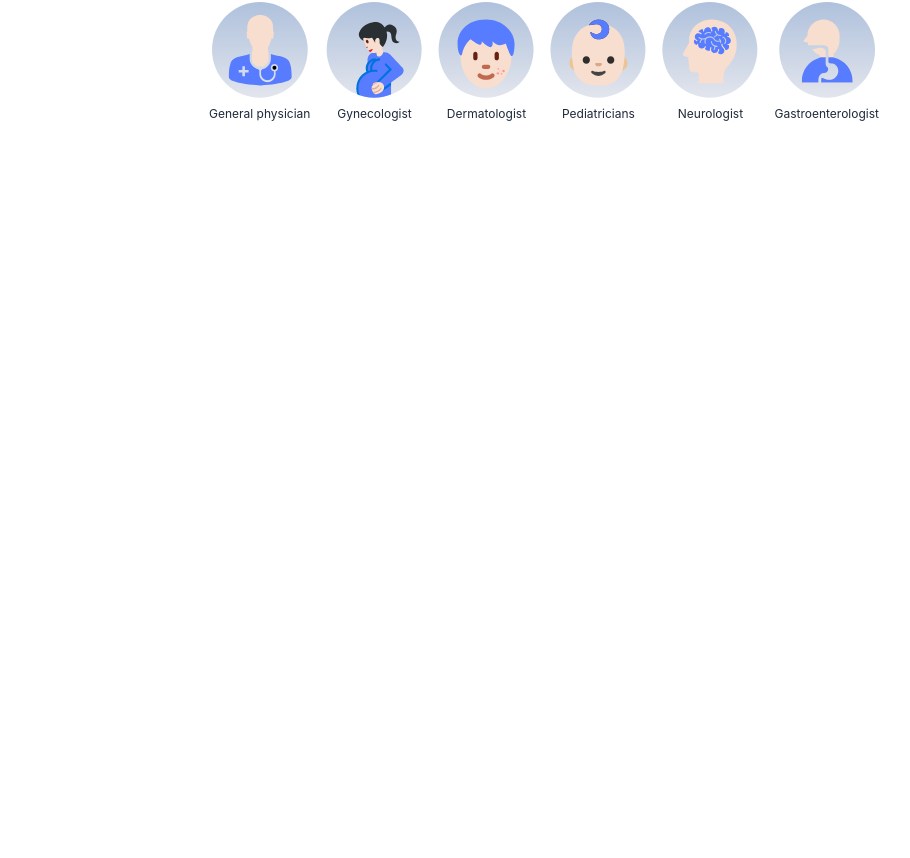
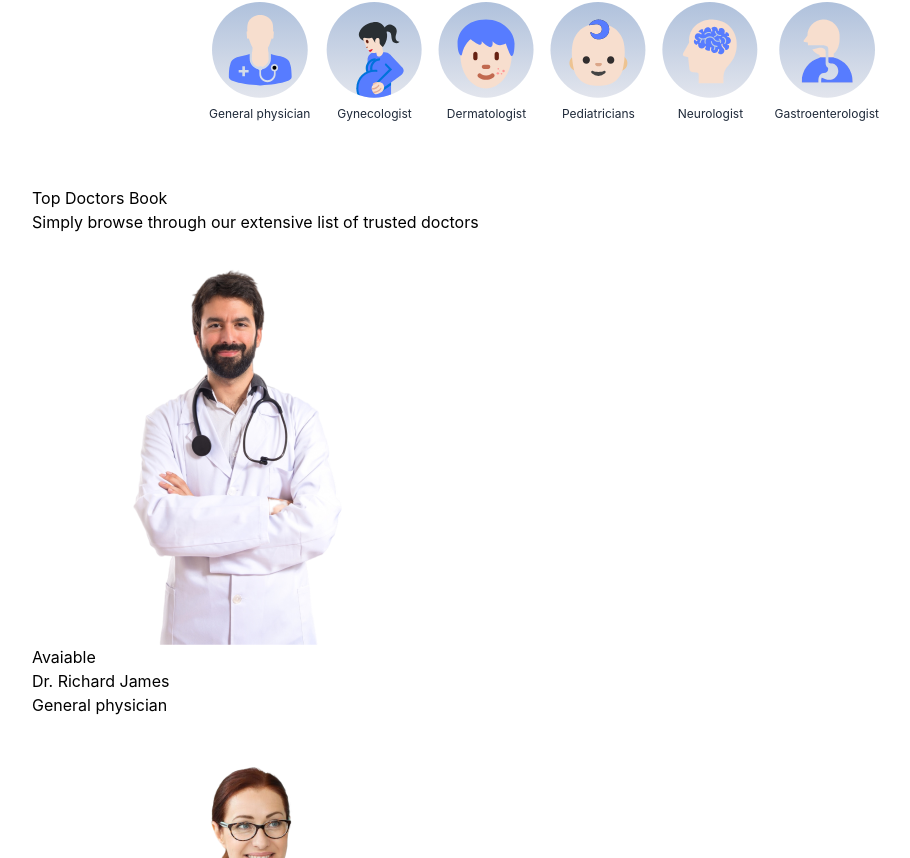
Before and after one commit to Shakithyanshaw/prescripto, a React (Vite) app in the folder frontend/: page / in a window 1280 px wide. Shown: the part 822-1680 px from the top of the page, without its empty margins (96-1006 px from the left). Before the commit the page ends 1008 px from the top, so only its background shows below. Built offline with nearby package versions, Linux system fonts and the light colour scheme.

Commit message:
code top doctors component structure

```diff
--- /dev/null
+++ b/frontend/src/components/TopDoctors.jsx
@@ -0,0 +1,29 @@
+import React from 'react';
+import { doctors } from '../assets/assets';
+
+const TopDoctors = () => {
+  return (
+    <div>
+      <h1>Top Doctors Book</h1>
+      <p>Simply browse through our extensive list of trusted doctors</p>
+      <div>
+        {doctors.slice(0, 10).map((item, index) => (
+          <div>
+            <img src={item.image} alt="" />
+            <div>
+              <div>
+                <p></p>
+                <p>Avaiable</p>
+              </div>
+              <p>{item.name}</p>
+              <p>{item.speciality}</p>
+            </div>
+          </div>
+        ))}
+      </div>
+      <button>More</button>
+    </div>
+  );
+};
+
+export default TopDoctors;
--- a/frontend/src/pages/Home.jsx
+++ b/frontend/src/pages/Home.jsx
@@ -1,12 +1,14 @@
 import React from 'react';
 import Header from '../components/Header';
 import SpecialityMenu from '../components/SpecialityMenu';
+import TopDoctors from '../components/TopDoctors';
 
 const Home = () => {
   return (
     <div>
       <Header />
       <SpecialityMenu />
+      <TopDoctors />
     </div>
   );
 };
```
